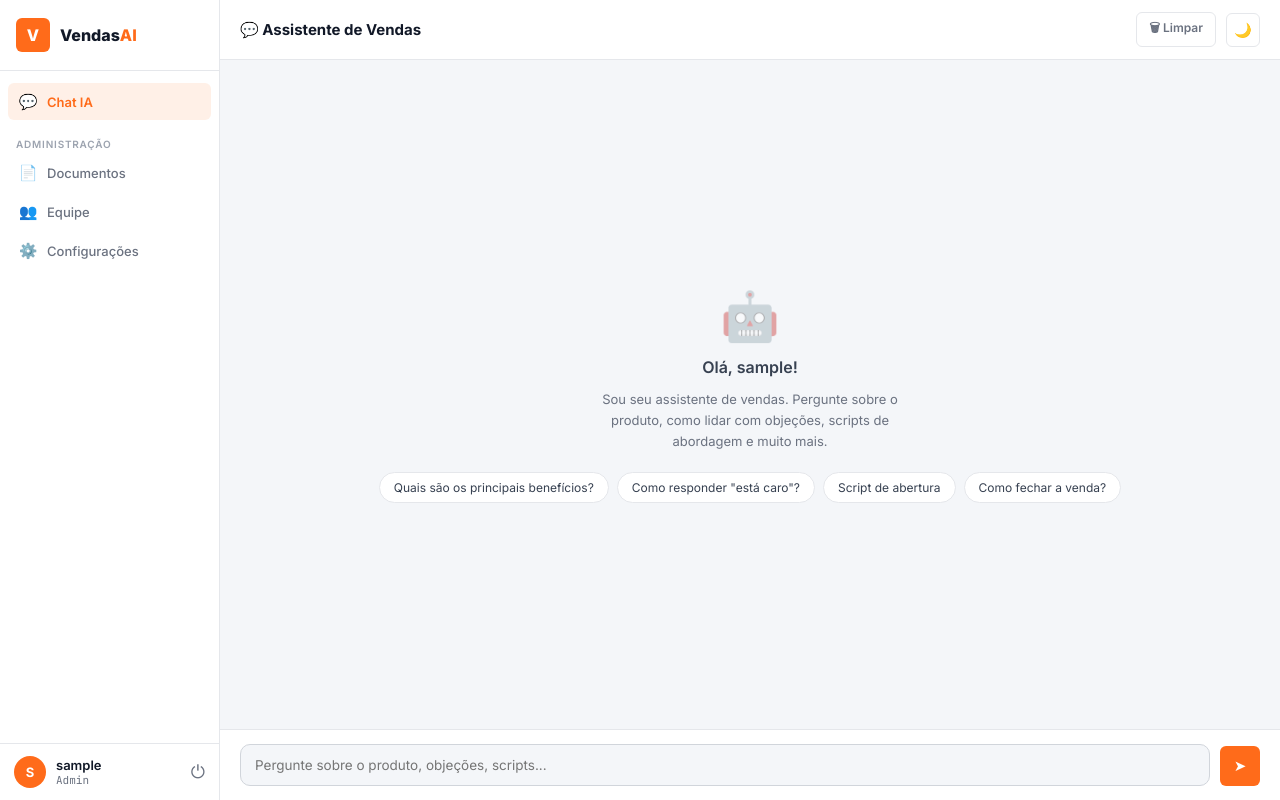
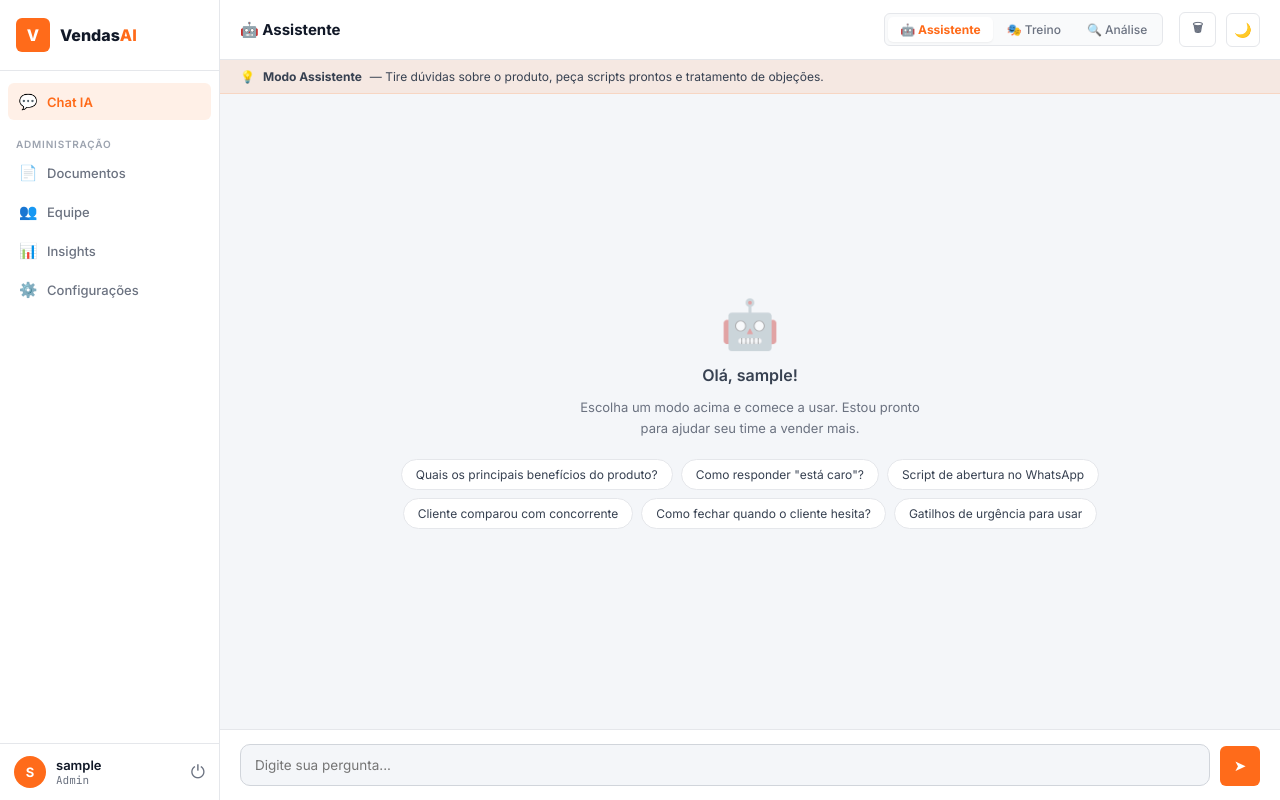
Before and after one commit to guigascruz25/vendasai, a Flask app: page /chat in a window 1280 px wide. Run offline with Flask 3, Linux system fonts and the light colour scheme; the visitor is signed in with stand-in values (Sample User, id 1); data that the repository does not hold is empty.

Commit message:
feat: upgrade completo — modos de chat, IA de vendas turbinada e insights
- 3 modos de chat: Assistente, Treino (roleplay com cliente difícil), Análise
- System prompts especializados com SPIN Selling, gatilhos mentais e scripts
- Chips contextuais que mudam conforme o modo ativo
- Modo Treino: IA simula cliente resistente, indeciso, com concorrente etc.
- Modo Análise: diagnóstico + causa raiz + script pronto para copiar
- Painel de Insights para admin: perguntas mais frequentes, atividade por vendedor, uso por modo
- Barra de hint visual por modo
- Salva modo em cada mensagem no histórico

Co-Authored-By: Claude Sonnet 4.6 <noreply@anthropic.com>

```diff
--- a/app.py
+++ b/app.py
@@ -18,7 +18,7 @@ from db import (init_db, get_user_by_username, get_all_users, create_user,
                 delete_user, update_user_password,
                 save_document, get_all_documents, toggle_document, delete_document,
                 save_chat_message, get_chat_history, clear_chat_history,
-                get_config, save_config)
+                get_config, save_config, get_stats)
 from rag import build_system_prompt, extract_pdf_text
 
 import anthropic
@@ -159,21 +159,33 @@ def page_admin_config():
     return render_template("admin_config.html", active="config", cfg=cfg)
 
 
+@app.route("/admin/stats")
+@admin_required
+def page_admin_stats():
+    stats = get_stats()
+    return render_template("admin_stats.html", active="stats", stats=stats)
+
+
 # ── API: Chat ─────────────────────────────────────────────────────────
 @app.route("/api/chat", methods=["POST"])
 @login_required
 def api_chat():
     data = request.get_json() or {}
     user_message = data.get("message", "").strip()
+    mode = data.get("mode", "assistente")
+    if mode not in ("assistente", "treino", "analise"):
+        mode = "assistente"
     if not user_message:
         return jsonify({"error": "Mensagem vazia"}), 400
 
-    save_chat_message(g.user_id, "user", user_message)
+    save_chat_message(g.user_id, "user", user_message, mode)
 
     history = get_chat_history(g.user_id, limit=12)
     messages = [{"role": r["role"], "content": r["content"]} for r in history]
 
-    system = build_system_prompt()
+    cfg = get_config()
+    custom_prompt = cfg.get("system_prompt") or None
+    system = build_system_prompt(mode=mode, custom_prompt=custom_prompt)
     client = get_anthropic_client()
 
     def generate():
@@ -192,7 +204,7 @@ def api_chat():
             yield f"data: {json.dumps({'error': str(e)})}\n\n"
         finally:
             if full_response:
-                save_chat_message(g.user_id, "assistant", full_response)
+                save_chat_message(g.user_id, "assistant", full_response, mode)
             yield f"data: {json.dumps({'done': True})}\n\n"
 
     return Response(
--- a/static/css/vendasai.css
+++ b/static/css/vendasai.css
@@ -488,6 +488,48 @@ tr:hover td { background: rgba(59,130,246,0.03); }
 .suggestion-chip:hover { border-color: var(--primary); color: var(--primary); background: var(--primary-soft); }
 
 /* ══════════════════════════════════════════
+   MODE TOGGLE
+══════════════════════════════════════════ */
+.mode-toggle {
+  display: flex;
+  background: var(--table-head);
+  border: 1px solid var(--border);
+  border-radius: var(--radius-sm);
+  padding: 3px;
+  gap: 2px;
+}
+.mode-btn {
+  padding: 5px 12px;
+  border: none;
+  border-radius: 5px;
+  background: transparent;
+  color: var(--muted);
+  font-size: 12px;
+  font-weight: 500;
+  cursor: pointer;
+  font-family: var(--font);
+  transition: all var(--transition);
+  white-space: nowrap;
+}
+.mode-btn:hover { color: var(--text); background: var(--card); }
+.mode-btn.active { background: var(--card); color: var(--primary); font-weight: 700; box-shadow: var(--shadow-xs); }
+
+/* ── Mode hint bar ── */
+.mode-hint {
+  display: flex;
+  align-items: center;
+  gap: 8px;
+  padding: 9px 20px;
+  background: var(--primary-soft);
+  border-bottom: 1px solid rgba(255,107,26,0.15);
+  font-size: 12px;
+  color: var(--text2);
+  flex-shrink: 0;
+}
+.mode-hint-treino { background: rgba(139,92,246,0.08); border-color: rgba(139,92,246,0.15); }
+.mode-hint-analise { background: var(--info-soft); border-color: rgba(59,130,246,0.15); }
+
+/* ══════════════════════════════════════════
    UPLOAD ZONE
 ══════════════════════════════════════════ */
 .upload-zone {
--- a/templates/base.html
+++ b/templates/base.html
@@ -31,6 +31,9 @@
     </a>
     <a href="/admin/users" class="nav-item {% if active == 'users' %}active{% endif %}">
       <span class="nav-icon">👥</span> Equipe
+    </a>
+    <a href="/admin/stats" class="nav-item {% if active == 'stats' %}active{% endif %}">
+      <span class="nav-icon">📊</span> Insights
     </a>
     <a href="/admin/config" class="nav-item {% if active == 'config' %}active{% endif %}">
       <span class="nav-icon">⚙️</span> Configurações
--- a/templates/chat.html
+++ b/templates/chat.html
@@ -1,19 +1,39 @@
 {% extends "base.html" %}
 {% block title %}Chat{% endblock %}
-{% block page_title %}💬 Assistente de Vendas{% endblock %}
+{% block page_title %}
+<div style="display:flex;align-items:center;gap:10px">
+  <span id="mode-title">🤖 Assistente</span>
+</div>
+{% endblock %}
 
 {% block topbar_right %}
-<button class="btn btn-ghost btn-sm" onclick="clearChat()" title="Limpar conversa">🗑 Limpar</button>
+<div class="mode-toggle" id="mode-toggle">
+  <button class="mode-btn active" data-mode="assistente" onclick="setMode('assistente')">🤖 Assistente</button>
+  <button class="mode-btn" data-mode="treino" onclick="setMode('treino')">🎭 Treino</button>
+  <button class="mode-btn" data-mode="analise" onclick="setMode('analise')">🔍 Análise</button>
+</div>
+<button class="btn btn-ghost btn-sm" onclick="clearChat()" title="Limpar conversa" style="margin-left:6px">🗑</button>
 {% endblock %}
 
 {% block body %}
 <div class="chat-wrap">
 
+  <!-- Mode hint bar -->
+  <div class="mode-hint" id="mode-hint-assistente">
+    💡 <strong>Modo Assistente</strong> — Tire dúvidas sobre o produto, peça scripts prontos e tratamento de objeções.
+  </div>
+  <div class="mode-hint mode-hint-treino" id="mode-hint-treino" style="display:none">
+    🎭 <strong>Modo Treino</strong> — A IA vai simular um cliente difícil. Pratique seu pitch e tratamento de objeções em tempo real.
+  </div>
+  <div class="mode-hint mode-hint-analise" id="mode-hint-analise" style="display:none">
+    🔍 <strong>Modo Análise</strong> — Descreva uma situação real (cliente sumiu, proposta enviada, objeção recebida) e receba diagnóstico + próximo passo exato.
+  </div>
+
   <div class="chat-messages" id="chat-messages">
     {% if history %}
       {% for msg in history %}
       <div class="chat-msg {{ msg.role }}">
-        <div class="msg-avatar">{{ 'V' if msg.role == 'user' else 'IA' }}</div>
+        <div class="msg-avatar">{{ session.get('username','V')[0].upper() if msg.role == 'user' else 'IA' }}</div>
         <div>
           <div class="msg-bubble">{{ msg.content }}</div>
           <div class="msg-time">{{ msg.ts[:16] if msg.ts else '' }}</div>
@@ -21,17 +41,12 @@
       </div>
       {% endfor %}
     {% else %}
-      <div class="chat-empty" id="chat-empty">
-        <div class="chat-empty-icon">🤖</div>
-        <h3>Olá, {{ session.get('username', '') }}!</h3>
-        <p>Sou seu assistente de vendas. Pergunte sobre o produto, como lidar com objeções, scripts de abordagem e muito mais.</p>
-        <div class="chat-suggestions">
-          <div class="suggestion-chip" onclick="suggest(this)">Quais são os principais benefícios?</div>
-          <div class="suggestion-chip" onclick="suggest(this)">Como responder "está caro"?</div>
-          <div class="suggestion-chip" onclick="suggest(this)">Script de abertura</div>
-          <div class="suggestion-chip" onclick="suggest(this)">Como fechar a venda?</div>
-        </div>
-      </div>
+    <div class="chat-empty" id="chat-empty">
+      <div class="chat-empty-icon" id="empty-icon">🤖</div>
+      <h3 id="empty-title">Olá, {{ session.get('username', '') }}!</h3>
+      <p id="empty-desc">Escolha um modo acima e comece a usar. Estou pronto para ajudar seu time a vender mais.</p>
+      <div class="chat-suggestions" id="chip-container"></div>
+    </div>
     {% endif %}
   </div>
 
@@ -39,7 +54,7 @@
     <textarea
       class="chat-textarea"
       id="chat-input"
-      placeholder="Pergunte sobre o produto, objeções, scripts..."
+      placeholder="Digite sua pergunta..."
       rows="1"
       onkeydown="if(event.key==='Enter'&&!event.shiftKey){event.preventDefault();sendMessage();}"
       oninput="autoResize(this)"></textarea>
@@ -50,17 +65,108 @@
 
 {% block scripts %}
 <script>
+var currentMode = 'assistente';
 var sending = false;
+
+var MODES = {
+  assistente: {
+    title: '🤖 Assistente',
+    icon: '🤖',
+    heading: 'Como posso ajudar?',
+    desc: 'Pergunte sobre o produto, peça scripts prontos ou tratamento de objeções específicas.',
+    placeholder: 'Ex: Como responder "está caro"?',
+    chips: [
+      'Quais os principais benefícios do produto?',
+      'Como responder "está caro"?',
+      'Script de abertura no WhatsApp',
+      'Cliente comparou com concorrente',
+      'Como fechar quando o cliente hesita?',
+      'Gatilhos de urgência para usar',
+    ]
+  },
+  treino: {
+    title: '🎭 Treino',
+    icon: '🎭',
+    heading: 'Hora de treinar!',
+    desc: 'A IA vai simular um cliente difícil. Diga "iniciar treino" para começar ou escolha um perfil de cliente.',
+    placeholder: 'Diga "iniciar treino" ou descreva o perfil do cliente...',
+    chips: [
+      'Iniciar treino — cliente resistente a preço',
+      'Iniciar treino — cliente indeciso',
+      'Iniciar treino — cliente que já tem fornecedor',
+      'Iniciar treino — cliente que quer descontar tudo',
+      'Iniciar treino — cliente sumido após proposta',
+    ]
+  },
+  analise: {
+    title: '🔍 Análise',
+    icon: '🔍',
+    heading: 'Descreva a situação',
+    desc: 'Explique o que está acontecendo com o cliente. Você recebe diagnóstico, causa raiz e script pronto para agir agora.',
+    placeholder: 'Ex: Enviei proposta há 3 dias, cliente viu no WhatsApp e não respondeu...',
+    chips: [
+      'Enviei proposta e o cliente sumiu',
+      'Cliente disse que está caro e desapareceu',
+      'Cliente quer desconto, o que faço?',
+      'Prospect quente que travou na hora de decidir',
+      'Cliente disse "vou pensar" faz uma semana',
+      'Concorrente ofereceu preço menor',
+    ]
+  }
+};
+
+function setMode(mode) {
+  currentMode = mode;
+
+  // Update toggle buttons
+  document.querySelectorAll('.mode-btn').forEach(function(btn) {
+    btn.classList.toggle('active', btn.dataset.mode === mode);
+  });
+
+  // Update title
+  document.getElementById('mode-title').textContent = MODES[mode].title;
+
+  // Update hints
+  ['assistente','treino','analise'].forEach(function(m) {
+    document.getElementById('mode-hint-' + m).style.display = m === mode ? 'flex' : 'none';
+  });
+
+  // Update empty state
+  var empty = document.getElementById('chat-empty');
+  if (empty) {
+    document.getElementById('empty-icon').textContent = MODES[mode].icon;
+    document.getElementById('empty-title').textContent = MODES[mode].heading;
+    document.getElementById('empty-desc').textContent = MODES[mode].desc;
+    renderChips(mode);
+  }
+
+  // Update placeholder
+  document.getElementById('chat-input').placeholder = MODES[mode].placeholder;
+}
+
+function renderChips(mode) {
+  var container = document.getElementById('chip-container');
+  if (!container) return;
+  container.innerHTML = '';
+  MODES[mode].chips.forEach(function(text) {
+    var chip = document.createElement('div');
+    chip.className = 'suggestion-chip';
+    chip.textContent = text;
+    chip.onclick = function() { suggest(text); };
+    container.appendChild(chip);
+  });
+}
+
+function suggest(text) {
+  document.getElementById('chat-input').value = text;
+  var empty = document.getElementById('chat-empty');
+  if (empty) empty.remove();
+  sendMessage();
+}
 
 function autoResize(el) {
   el.style.height = 'auto';
   el.style.height = Math.min(el.scrollHeight, 120) + 'px';
-}
-
-function suggest(el) {
-  document.getElementById('chat-input').value = el.textContent;
-  document.getElementById('chat-empty')?.remove();
-  sendMessage();
 }
 
 function scrollToBottom() {
@@ -142,12 +248,12 @@ async function sendMessage() {
     var resp = await fetch('/api/chat', {
       method: 'POST',
       headers: {'Content-Type': 'application/json'},
-      body: JSON.stringify({message: msg})
+      body: JSON.stringify({message: msg, mode: currentMode})
     });
 
     if (!resp.ok) {
       removeTyping();
-      toast('Erro ao enviar mensagem. Tente novamente.', 'error');
+      toast('Erro ao enviar. Tente novamente.', 'error');
       sending = false;
       document.getElementById('send-btn').disabled = false;
       return;
@@ -175,17 +281,12 @@ async function sendMessage() {
           if (data.text) {
             fullText += data.text;
             bubble.textContent = fullText;
+            scrollToBottom();
           }
-          if (data.done) break;
-          if (data.error) {
-            bubble.textContent = 'Erro: ' + data.error;
-            break;
-          }
+          if (data.error) { bubble.textContent = '❌ ' + data.error; break; }
         } catch(e) {}
       }
     }
-
-    // Final clean render
     bubble.textContent = fullText;
 
   } catch(e) {
@@ -199,22 +300,24 @@ async function sendMessage() {
 }
 
 async function clearChat() {
-  if (!confirm('Limpar todo o histórico desta conversa?')) return;
+  if (!confirm('Limpar todo o histórico?')) return;
   try {
     await apiPost('/api/chat/clear');
+    var m = MODES[currentMode];
     document.getElementById('chat-messages').innerHTML = `
       <div class="chat-empty" id="chat-empty">
-        <div class="chat-empty-icon">🤖</div>
-        <h3>Conversa limpa!</h3>
-        <p>Pode começar uma nova pergunta.</p>
+        <div class="chat-empty-icon" id="empty-icon">${m.icon}</div>
+        <h3 id="empty-title">${m.heading}</h3>
+        <p id="empty-desc">${m.desc}</p>
+        <div class="chat-suggestions" id="chip-container"></div>
       </div>`;
+    renderChips(currentMode);
     toast('Histórico limpo.', 'success');
-  } catch(e) {
-    toast('Erro ao limpar.', 'error');
-  }
+  } catch(e) { toast('Erro ao limpar.', 'error'); }
 }
 
-// Scroll to bottom on load
+// Init
+renderChips('assistente');
 scrollToBottom();
 </script>
 {% endblock %}
```
Also changed, not shown: db.py (+47 -4 lines), rag.py (+73 -13 lines), templates/admin_stats.html (added, +105 -0 lines).
